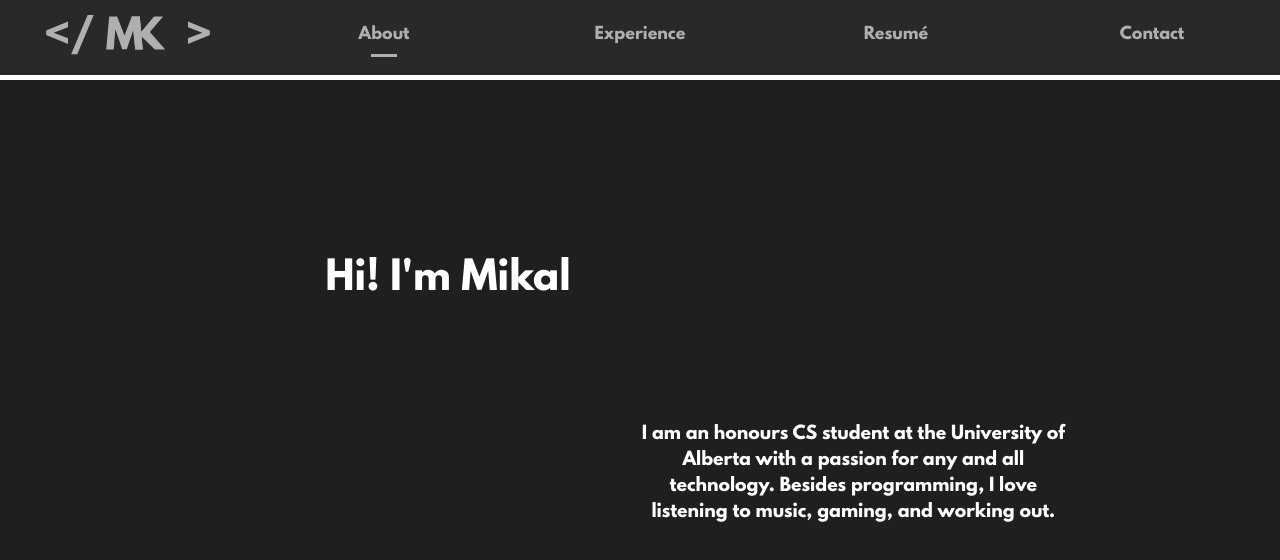
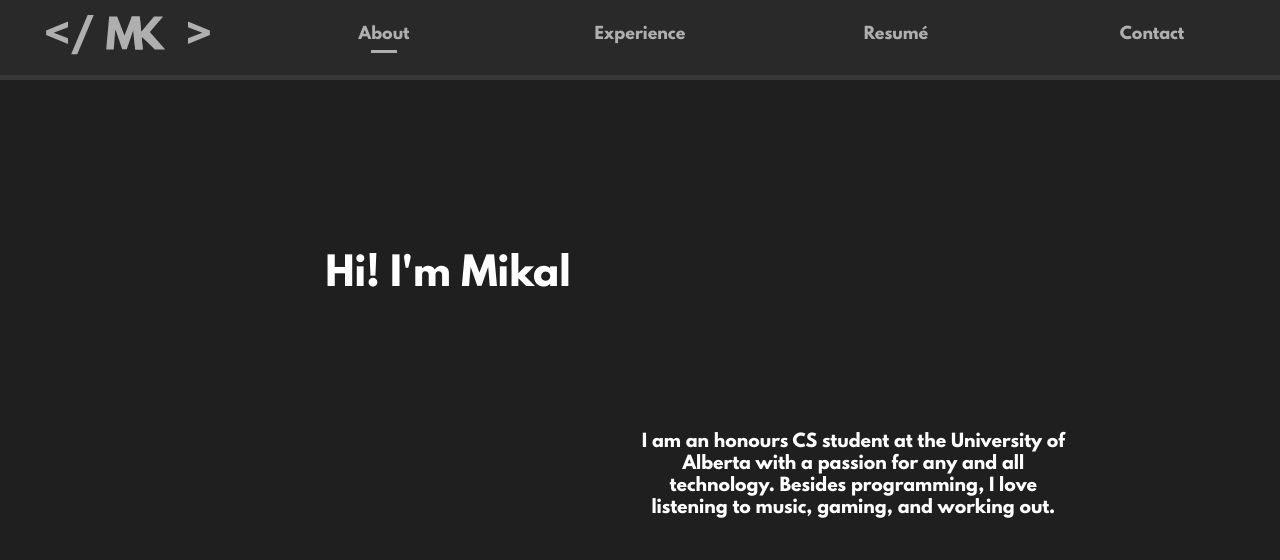
Before and after one commit to MrJacobEisner/MikalsPortfolio, a React (Create React App) app: page / in a window 1280 px wide. Shown: the top 560 px of the page. Built offline with nearby package versions, Linux system fonts and the light colour scheme.

Commit message:
removed bootstrap

```diff
--- a/package.json
+++ b/package.json
@@ -7,7 +7,6 @@
     "@testing-library/jest-dom": "^5.16.5",
     "@testing-library/react": "^13.4.0",
     "@testing-library/user-event": "^13.5.0",
-    "bootstrap": "^5.2.3",
     "react": "^18.2.0",
     "react-bootstrap": "^2.6.0",
     "react-dom": "^18.2.0",
--- a/src/App.scss
+++ b/src/App.scss
@@ -1,4 +1,4 @@
-@import "~bootstrap/scss/bootstrap";
+// @import "~bootstrap/scss/bootstrap";
 @import "animations.scss";
 @import "variables.scss";
 
```
Also changed, not shown: 1 other file (tests, documents, lock files or other folders).
